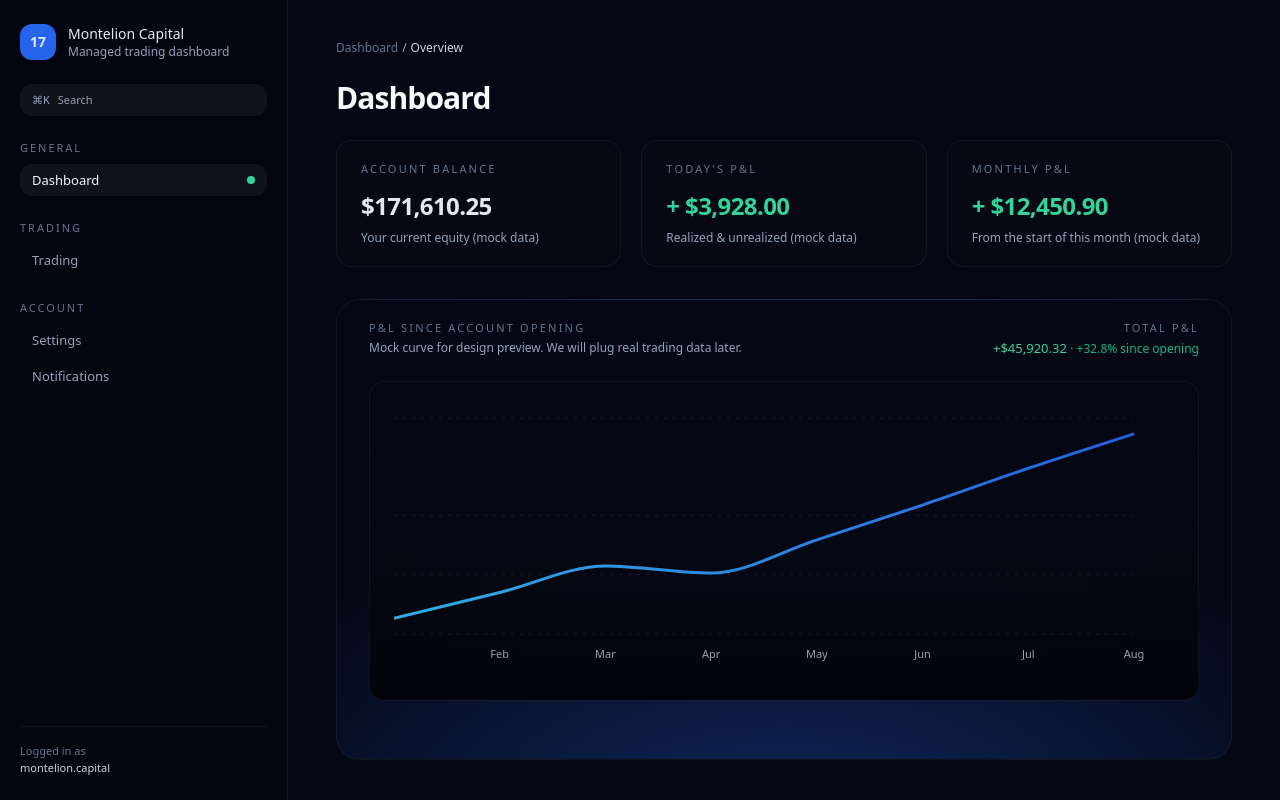
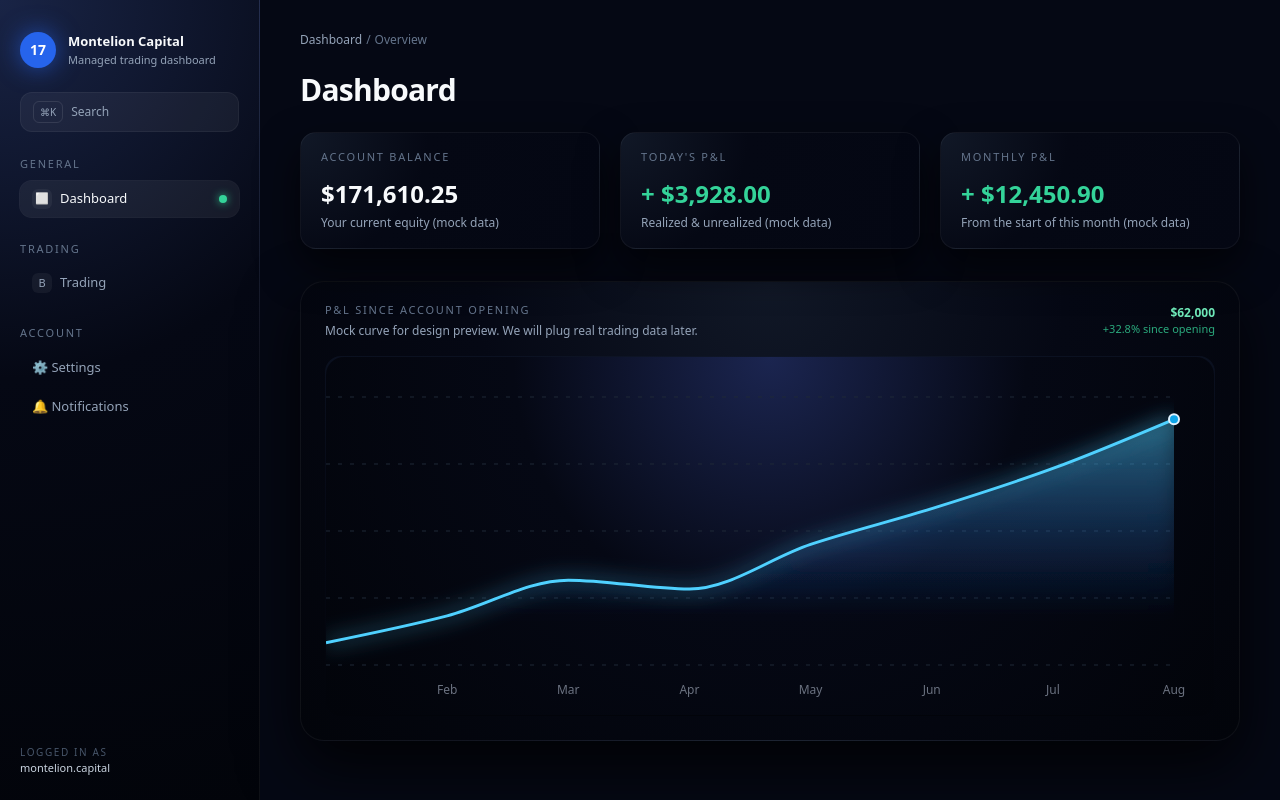
Before and after one commit to montelioncapital/montelion-app-v1, a Next.js app: page /dashboard in a window 1280 px wide. Built offline with nearby package versions, Linux system fonts and the light colour scheme.

Commit message:
Update page.jsx

```diff
--- a/app/dashboard/page.jsx
+++ b/app/dashboard/page.jsx
@@ -1,262 +1,287 @@
 "use client";
 
+import React from "react";
 import {
-  LineChart,
-  Line,
+  AreaChart,
+  Area,
   XAxis,
   YAxis,
+  CartesianGrid,
   Tooltip,
-  CartesianGrid,
   ResponsiveContainer,
+  ReferenceDot,
 } from "recharts";
 
-// Faux P&L cumulatif depuis l'ouverture du compte
-const pnlData = [
-  { month: "Jan", value: 125000 },
-  { month: "Feb", value: 131500 },
-  { month: "Mar", value: 138200 },
-  { month: "Apr", value: 136400 },
-  { month: "May", value: 144800 },
-  { month: "Jun", value: 153600 },
-  { month: "Jul", value: 162900 },
-  { month: "Aug", value: 171610 },
+// Faux P&L depuis l'ouverture du compte
+const pnlSinceOpening = [
+  { month: "Jan", value: 12000 },
+  { month: "Feb", value: 18000 },
+  { month: "Mar", value: 26000 },
+  { month: "Apr", value: 24000 },
+  { month: "May", value: 34000 },
+  { month: "Jun", value: 42000 },
+  { month: "Jul", value: 51000 },
+  { month: "Aug", value: 62000 },
 ];
 
-const CustomTooltip = ({ active, payload, label }) => {
-  if (!active || !payload || !payload.length) return null;
+const formatCurrency = (v: number) =>
+  `$${v.toLocaleString("en-US", { maximumFractionDigits: 0 })}`;
 
-  const value = payload[0].value;
+const CustomTooltip = ({ active, payload, label }: any) => {
+  if (!active || !payload?.length) return null;
+  const point = payload[0].payload;
 
   return (
-    <div className="rounded-xl border border-white/10 bg-slate-900/95 px-3 py-2 text-xs shadow-lg">
-      <div className="mb-1 text-slate-400">{label}</div>
-      <div className="font-medium text-sky-300">
-        Balance{" "}
-        {value.toLocaleString("en-US", {
-          style: "currency",
-          currency: "USD",
-          maximumFractionDigits: 0,
-        })}
+    <div className="rounded-xl border border-white/10 bg-[#050814]/95 px-4 py-3 shadow-lg shadow-black/40 backdrop-blur-sm">
+      <div className="text-xs text-slate-400">{label}</div>
+      <div className="mt-1 text-sm font-semibold text-slate-50">
+        {formatCurrency(point.value)}
       </div>
+      <div className="text-[11px] text-slate-400">P&amp;L since opening</div>
     </div>
   );
 };
 
 export default function DashboardPage() {
+  const lastPoint = pnlSinceOpening[pnlSinceOpening.length - 1];
+
   return (
     <div className="dashboard-root">
-      {/* SIDEBAR */}
-      <aside className="hidden h-screen w-72 flex-col border-r border-white/5 bg-[#05070f]/95 px-5 py-6 md:flex">
-        {/* Logo + name */}
-        <div className="mb-6 flex items-center gap-3">
-          <div className="flex h-9 w-9 items-center justify-center rounded-xl bg-[#2664EC] text-sm font-semibold">
+      {/* --- SIDEBAR --- */}
+      <aside className="flex w-[260px] flex-col border-r border-white/5 bg-[radial-gradient(circle_at_top_left,#192446_0%,#050814_45%,#02040a_100%)] px-5 pt-8 pb-6">
+        {/* Brand / avatar */}
+        <div className="flex items-center gap-3">
+          <div className="flex h-9 w-9 items-center justify-center rounded-full bg-[#2664EC] text-sm font-semibold text-white shadow-[0_0_25px_rgba(38,100,236,0.65)]">
             17
           </div>
-          <div>
-            <div className="text-sm font-medium">Montelion Capital</div>
-            <div className="text-xs text-slate-400">
+          <div className="flex flex-col">
+            <span className="text-[13px] font-semibold text-slate-50">
+              Montelion Capital
+            </span>
+            <span className="text-[11px] text-slate-400">
               Managed trading dashboard
-            </div>
+            </span>
           </div>
         </div>
 
         {/* Search */}
-        <button className="mb-6 flex items-center gap-2 rounded-xl bg-white/5 px-3 py-2 text-xs text-slate-400">
-          <span className="text-[11px]">⌘K</span>
-          <span className="text-[11px]">Search</span>
+        <button className="mt-6 flex items-center gap-2 rounded-xl border border-white/5 bg-white/5 px-3 py-2 text-xs text-slate-400 outline-none transition hover:border-white/15 hover:bg-white/[0.08]">
+          <span className="text-[10px] rounded-md border border-white/10 px-1.5 py-0.5 text-[10px] text-slate-400">
+            ⌘K
+          </span>
+          <span className="text-[12px]">Search</span>
         </button>
 
-        {/* Nav */}
-        <div className="flex-1 space-y-6 text-xs">
+        {/* Sections */}
+        <div className="mt-6 space-y-6 text-[11px]">
           <div>
-            <div className="mb-2 text-[11px] uppercase tracking-[0.18em] text-slate-500">
-              General
+            <div className="mb-2 text-[11px] font-medium tracking-[0.16em] text-slate-500">
+              GENERAL
             </div>
-            <button className="flex w-full items-center justify-between rounded-xl bg-white/5 px-3 py-2 text-[13px] text-slate-100">
+            <button className="flex w-full items-center justify-between rounded-xl bg-white/[0.06] px-3 py-2 text-left text-[13px] text-slate-50 shadow-[0_0_0_1px_rgba(255,255,255,0.08)]">
+              <span className="flex items-center gap-2">
+                <span className="flex h-5 w-5 items-center justify-center rounded-md bg-white/5 text-[11px]">
+                  ⬜
+                </span>
                 <span>Dashboard</span>
-              <span className="h-2 w-2 rounded-full bg-emerald-400" />
+              </span>
+              <span className="h-2 w-2 rounded-full bg-emerald-400 shadow-[0_0_8px_rgba(52,211,153,0.9)]" />
             </button>
           </div>
 
           <div>
-            <div className="mb-2 text-[11px] uppercase tracking-[0.18em] text-slate-500">
+            <div className="mb-2 text-[11px] font-medium tracking-[0.16em] text-slate-500">
+              TRADING
+            </div>
+            <button className="flex w-full items-center gap-2 rounded-xl px-3 py-2 text-left text-[13px] text-slate-400 hover:bg-white/[0.03]">
+              <span className="flex h-5 w-5 items-center justify-center rounded-md bg-white/5 text-[11px]">
+                B
+              </span>
               Trading
-            </div>
-            <button className="flex w-full items-center justify-between rounded-xl px-3 py-2 text-[13px] text-slate-400 hover:bg-white/5">
-              <span>Trading</span>
             </button>
           </div>
 
           <div>
-            <div className="mb-2 text-[11px] uppercase tracking-[0.18em] text-slate-500">
-              Account
+            <div className="mb-2 text-[11px] font-medium tracking-[0.16em] text-slate-500">
+              ACCOUNT
             </div>
-            <div className="space-y-1">
-              <button className="flex w-full items-center justify-between rounded-xl px-3 py-2 text-[13px] text-slate-400 hover:bg-white/5">
-                <span>Settings</span>
+            <button className="flex w-full items-center gap-2 rounded-xl px-3 py-2 text-left text-[13px] text-slate-400 hover:bg-white/[0.03]">
+              ⚙️ Settings
             </button>
-              <button className="flex w-full items-center justify-between rounded-xl px-3 py-2 text-[13px] text-slate-400 hover:bg-white/5">
-                <span>Notifications</span>
+            <button className="mt-1 flex w-full items-center gap-2 rounded-xl px-3 py-2 text-left text-[13px] text-slate-400 hover:bg-white/[0.03]">
+              🔔 Notifications
             </button>
           </div>
         </div>
+
+        <div className="mt-auto pt-4 text-[11px] text-slate-500">
+          <div className="text-[10px] uppercase tracking-[0.16em] text-slate-600">
+            Logged in as
           </div>
-
-        <div className="mt-6 border-t border-white/5 pt-4 text-[11px] text-slate-500">
-          Logged in as
-          <div className="text-slate-300">montelion.capital</div>
+          <div className="text-[11px] text-slate-300">montelion.capital</div>
         </div>
       </aside>
 
-      {/* MAIN */}
-      <main className="dashboard-main flex-1">
-        <div className="mx-auto flex min-h-screen max-w-7xl flex-col px-6 py-8 lg:px-12 lg:py-10">
+      {/* --- MAIN --- */}
+      <main className="dashboard-main px-10 pb-10 pt-8">
         {/* Top bar */}
-          <div className="mb-6 flex items-center justify-between text-xs text-slate-400">
-            <div>
-              <span className="text-slate-500">Dashboard</span>
-              <span className="px-1">/</span>
-              <span className="text-slate-300">Overview</span>
+        <div className="mb-6 flex items-center justify-between">
+          <div className="text-xs text-slate-500">
+            <span className="text-slate-400">Dashboard</span>
+            <span className="mx-1">/</span>
+            <span className="text-slate-500">Overview</span>
           </div>
         </div>
 
         {/* Title */}
-          <h1 className="text-3xl font-semibold tracking-[-0.03em] text-slate-50">
+        <h1 className="text-3xl font-semibold tracking-tight text-slate-50">
           Dashboard
         </h1>
 
-          {/* Stat cards */}
-          <div className="mt-6 grid gap-5 md:grid-cols-3">
-            {/* Account balance */}
-            <div className="rounded-2xl border border-white/5 bg-[#070b14]/90 px-6 py-5">
-              <div className="text-[11px] uppercase tracking-[0.2em] text-slate-500">
-                Account balance
+        {/* Metric cards */}
+        <section className="mt-6 grid grid-cols-1 gap-5 lg:grid-cols-3">
+          {/* Balance */}
+          <div className="rounded-2xl border border-white/5 bg-[radial-gradient(circle_at_top_left,#111827_0%,#050814_40%,#040713_100%)] px-5 py-4 shadow-[0_18px_40px_rgba(0,0,0,0.65)]">
+            <div className="text-[11px] font-medium tracking-[0.16em] text-slate-500">
+              ACCOUNT BALANCE
             </div>
-              <div className="mt-3 text-2xl font-semibold tracking-tight">
+            <div className="mt-3 text-2xl font-semibold text-slate-50">
               $171,610.25
             </div>
-              <div className="mt-2 text-xs text-slate-400">
+            <div className="mt-1 text-[12px] text-slate-400">
               Your current equity (mock data)
             </div>
           </div>
 
           {/* Today P&L */}
-            <div className="rounded-2xl border border-white/5 bg-[#070b14]/90 px-6 py-5">
-              <div className="text-[11px] uppercase tracking-[0.2em] text-slate-500">
-                Today&apos;s P&amp;L
+          <div className="rounded-2xl border border-white/5 bg-[radial-gradient(circle_at_top_left,#111827_0%,#050814_40%,#040713_100%)] px-5 py-4 shadow-[0_18px_40px_rgba(0,0,0,0.65)]">
+            <div className="text-[11px] font-medium tracking-[0.16em] text-slate-500">
+              TODAY&apos;S P&amp;L
             </div>
-              <div className="mt-3 text-2xl font-semibold tracking-tight text-emerald-400">
+            <div className="mt-3 text-2xl font-semibold text-emerald-400">
               + $3,928.00
             </div>
-              <div className="mt-2 text-xs text-slate-400">
+            <div className="mt-1 text-[12px] text-slate-400">
               Realized &amp; unrealized (mock data)
             </div>
           </div>
 
           {/* Monthly P&L */}
-            <div className="rounded-2xl border border-white/5 bg-[#070b14]/90 px-6 py-5">
-              <div className="text-[11px] uppercase tracking-[0.2em] text-slate-500">
-                Monthly P&amp;L
+          <div className="rounded-2xl border border-white/5 bg-[radial-gradient(circle_at_top_left,#111827_0%,#050814_40%,#040713_100%)] px-5 py-4 shadow-[0_18px_40px_rgba(0,0,0,0.65)]">
+            <div className="text-[11px] font-medium tracking-[0.16em] text-slate-500">
+              MONTHLY P&amp;L
             </div>
-              <div className="mt-3 text-2xl font-semibold tracking-tight text-emerald-400">
+            <div className="mt-3 text-2xl font-semibold text-emerald-400">
               + $12,450.90
             </div>
-              <div className="mt-2 text-xs text-slate-400">
+            <div className="mt-1 text-[12px] text-slate-400">
               From the start of this month (mock data)
+            </div>
+          </div>
+        </section>
+
+        {/* P&L curve */}
+        <section className="mt-8 rounded-3xl border border-white/5 bg-[radial-gradient(circle_at_top,#111827_0%,#050814_45%,#02040a_100%)] px-6 pb-6 pt-5 shadow-[0_24px_60px_rgba(0,0,0,0.8)]">
+          <div className="mb-4 flex items-center justify-between">
+            <div>
+              <div className="text-[11px] font-medium tracking-[0.16em] text-slate-500">
+                P&amp;L SINCE ACCOUNT OPENING
+              </div>
+              <div className="mt-1 text-[12px] text-slate-400">
+                Mock curve for design preview. We will plug real trading data
+                later.
+              </div>
+            </div>
+            <div className="text-right text-xs text-emerald-300">
+              <div className="font-semibold">
+                {formatCurrency(lastPoint.value)}
+              </div>
+              <div className="text-[11px] text-emerald-400/80">
+                +32.8% since opening
               </div>
             </div>
           </div>
 
-          {/* Main chart */}
-          <section className="mt-8 flex-1 rounded-3xl border border-white/5 bg-[radial-gradient(1600px_900px_at_50%_120%,rgba(37,99,235,0.35)_0%,#050814_40%,#050814_100%)] px-6 pb-6 pt-5 lg:px-8">
-            <div className="flex items-start justify-between text-xs">
-              <div>
-                <div className="text-[11px] uppercase tracking-[0.2em] text-slate-500">
-                  P&amp;L since account opening
-                </div>
-                <div className="mt-1 text-slate-400">
-                  Mock curve for design preview. We will plug real trading data
-                  later.
-                </div>
-              </div>
-              <div className="text-right">
-                <div className="text-[11px] uppercase tracking-[0.2em] text-slate-500">
-                  Total P&amp;L
-                </div>
-                <div className="mt-1 text-[13px] font-medium text-emerald-400">
-                  +$45,920.32{" "}
-                  <span className="text-xs text-emerald-500">
-                    · +32.8% since opening
-                  </span>
-                </div>
-              </div>
-            </div>
-
-            <div className="mt-6 h-[320px] rounded-2xl border border-white/5 bg-gradient-to-b from-[#050814]/40 via-[#050814]/90 to-[#020309]/95 px-4 py-4 sm:px-6">
+          <div className="h-[360px] w-full rounded-2xl bg-gradient-to-b from-slate-900/60 via-[#050814] to-[#02040a] p-[1px]">
+            <div className="h-full w-full rounded-[18px] bg-[radial-gradient(circle_at_top,#1b2550_0%,#050814_45%,#02040a_100%)]">
               <ResponsiveContainer width="100%" height="100%">
-                <LineChart
-                  data={pnlData}
-                  margin={{ top: 20, right: 40, left: 0, bottom: 20 }}
+                <AreaChart
+                  data={pnlSinceOpening}
+                  margin={{ top: 40, right: 40, left: 0, bottom: 20 }}
                 >
                   <defs>
                     <linearGradient
-                      id="pnlLine"
+                      id="pnlAreaGradient"
                       x1="0"
                       y1="0"
-                      x2="1"
-                      y2="0"
+                      x2="0"
+                      y2="1"
                     >
                       <stop
                         offset="0%"
-                        stopColor="#38bdf8"
-                        stopOpacity={0.9}
+                        stopColor="#4FD1FF"
+                        stopOpacity={0.45}
                       />
                       <stop
-                        offset="100%"
+                        offset="80%"
                         stopColor="#2664EC"
-                        stopOpacity={0.95}
+                        stopOpacity={0}
                       />
                     </linearGradient>
+
+                    <filter id="softGlow" x="-50%" y="-50%" width="200%" height="200%">
+                      <feGaussianBlur stdDeviation="10" result="coloredBlur" />
+                      <feMerge>
+                        <feMergeNode in="coloredBlur" />
+                        <feMergeNode in="SourceGraphic" />
+                      </feMerge>
+                    </filter>
                   </defs>
 
                   <CartesianGrid
-                    stroke="rgba(148, 163, 184, 0.12)"
-                    strokeDasharray="3 6"
+                    stroke="#1F2937"
+                    strokeDasharray="4 8"
                     vertical={false}
                   />
                   <XAxis
                     dataKey="month"
                     axisLine={false}
                     tickLine={false}
-                    tickMargin={10}
-                    tick={{ fontSize: 11, fill: "#9CA3AF" }}
+                    tick={{ fill: "#6B7280", fontSize: 12 }}
+                    tickMargin={14}
                   />
-                  <YAxis hide domain={["dataMin - 4000", "dataMax + 4000"]} />
+                  <YAxis
+                    hide
+                    domain={["dataMin - 5000", "dataMax + 5000"]}
+                  />
                   <Tooltip
                     content={<CustomTooltip />}
-                    cursor={{
-                      stroke: "rgba(148,163,184,0.35)",
-                      strokeWidth: 1,
-                    }}
+                    cursor={{ stroke: "rgba(148,163,184,0.35)", strokeWidth: 1 }}
                   />
-                  <Line
+                  <Area
                     type="monotone"
                     dataKey="value"
-                    stroke="url(#pnlLine)"
+                    stroke="#4FD1FF"
                     strokeWidth={3}
+                    fill="url(#pnlAreaGradient)"
+                    filter="url(#softGlow)"
                     dot={false}
-                    activeDot={{
-                      r: 6,
-                      strokeWidth: 2,
-                      stroke: "#38bdf8",
-                      fill: "#0f172a",
-                    }}
+                    activeDot={false}
                   />
-                </LineChart>
+                  {/* Point final mis en avant */}
+                  <ReferenceDot
+                    x={lastPoint.month}
+                    y={lastPoint.value}
+                    r={5}
+                    fill="#0ea5e9"
+                    stroke="#e0f2fe"
+                    strokeWidth={2}
+                  />
+                </AreaChart>
               </ResponsiveContainer>
             </div>
+          </div>
         </section>
-        </div>
       </main>
     </div>
   );
```
Lines whose indentation alone changed are shown as unchanged.
